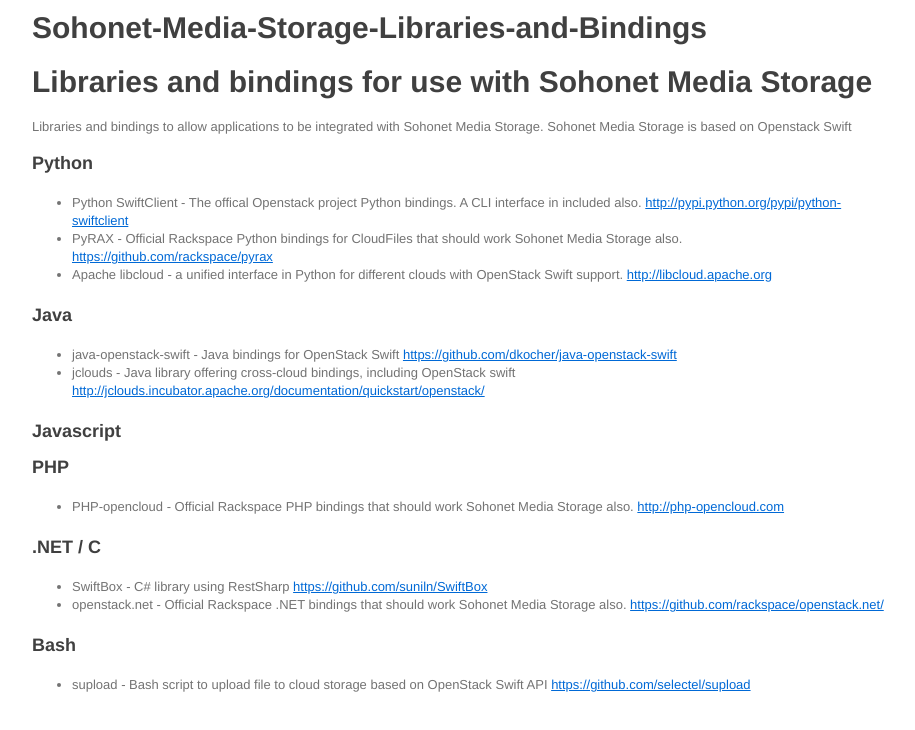
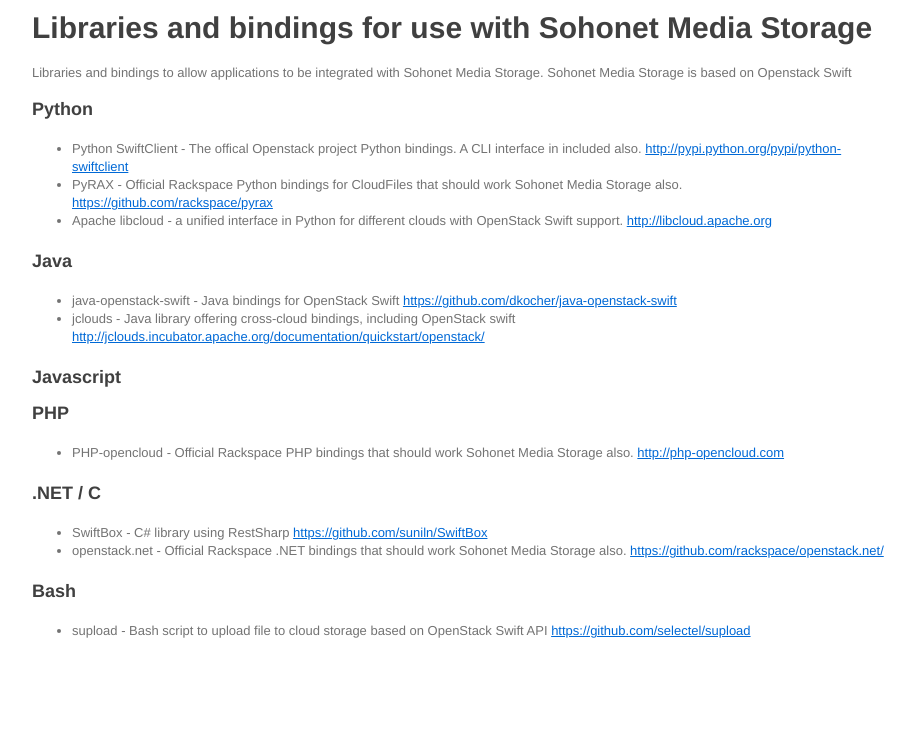
Before and after one commit to sohonetlabs/Sohonet-Media-Storage-Libraries-and-Bindings, a plain HTML site: page index.html in a window 1280 px wide. Shown: the whole page, without its empty margins (181-1096 px from the left). Drawn offline with Linux system fonts and the light colour scheme.

Commit message:
david - update

```diff
--- a/index.html
+++ b/index.html
@@ -156,9 +156,6 @@
 
 </head>
 <body>
-<h1>Sohonet-Media-Storage-Libraries-and-Bindings</h1>
-
-
 <h1>Libraries and bindings for use with Sohonet Media Storage</h2>
 
 <p>Libraries and bindings to allow applications to be integrated with Sohonet Media Storage. Sohonet Media Storage is based on Openstack Swift</p>
```
